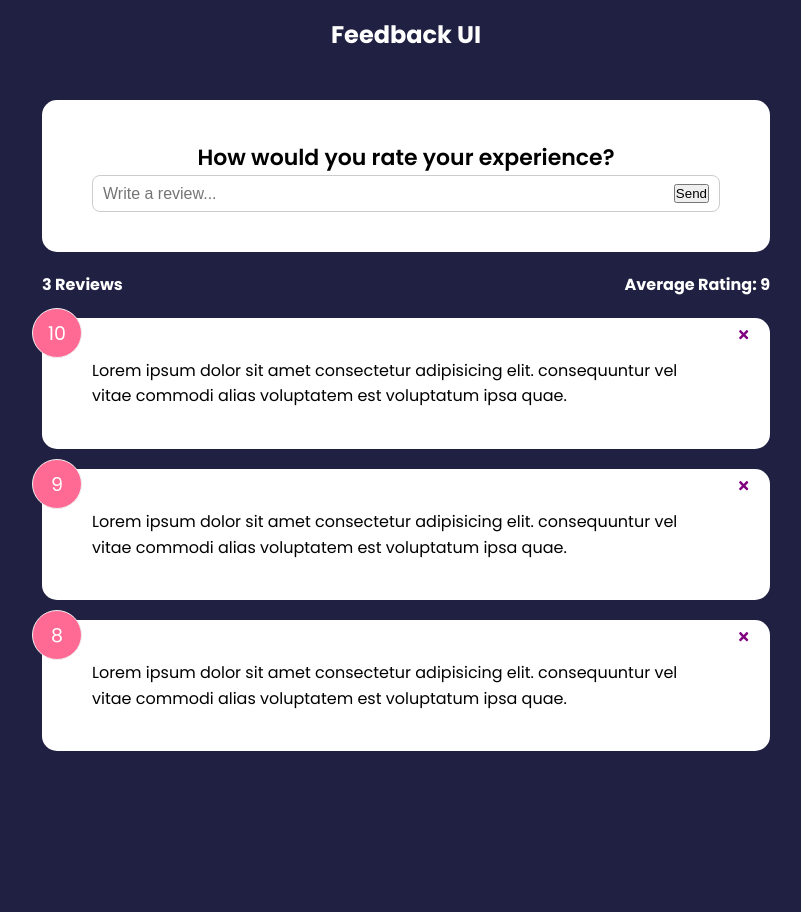
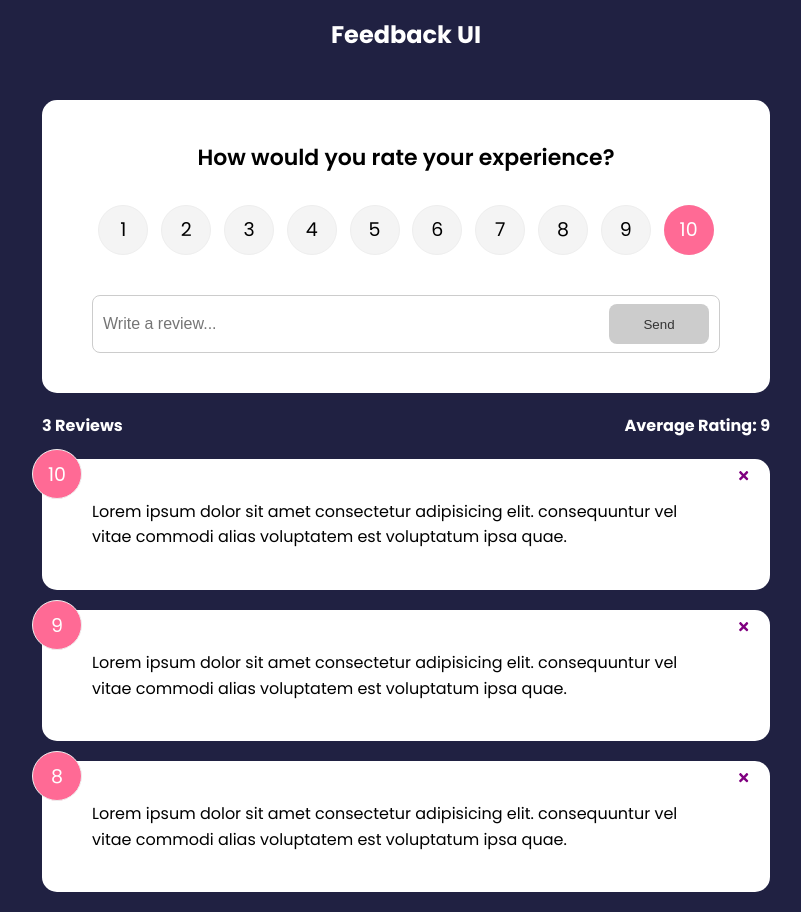
Before and after one commit to danipereiracodes/feedback-box, a React (Create React App) app: page / in a window 1280 px wide. Shown: the whole page, without its empty margins (234-1035 px from the left). Before the commit the page ends 800 px from the top, so only its background shows below. Built offline with nearby package versions, Linux system fonts and the light colour scheme.

Commit message:
added rating component with radio inputs and add its logic

```diff
--- a/package.json
+++ b/package.json
@@ -9,7 +9,9 @@
     "react": "^18.2.0",
     "react-dom": "^18.2.0",
     "react-icons": "^4.7.1",
+    "react-router-dom": "^6.5.0",
     "react-scripts": "5.0.1",
+    "uuid": "^9.0.0",
     "web-vitals": "^2.1.4"
   },
   "scripts": {
@@ -35,5 +37,8 @@
       "last 1 firefox version",
       "last 1 safari version"
     ]
+  },
+  "devDependencies": {
+    "framer-motion": "^4.1.17"
   }
 }
--- a/src/App.js
+++ b/src/App.js
@@ -1,14 +1,26 @@
 import React from "react";
+import { BrowserRouter, Routes, Route } from 'react-router-dom'
+import { v4 as uuidv4 } from 'uuid'
 import { useState } from "react";
 import Header from "./components/Header";
 import FeedbackList from "./components/FeedbackList";
 import FeedbackData from "./data/FeedbackData";
 import FeedbackStats from "./components/FeedbackStats";
 import FeedbackForm from "./components/FeedbackForm";
+import AboutPage from "./pages/AboutPage";
+
 
 
 const App = () => {
     const [feedback, setFeedback] = useState(FeedbackData)
+
+
+    const handleAdd = (newFeedback) => {
+        newFeedback.id = uuidv4()
+
+        setFeedback([newFeedback, ...feedback]);
+    }
+
 
     const deleteFeedback = (id) => {
         if (window.confirm('Are you sure you want to delete this item?')) {
@@ -16,16 +28,30 @@ const App = () => {
         }
     }
 
+
+
     return (
-        <>
-        <Header title='Feedback UI'/>
-        <div className="container">
-        <FeedbackForm />
-        <FeedbackStats feedback={feedback} />
-        <FeedbackList feedback={feedback} handleDelete={deleteFeedback} />
+        <BrowserRouter>
 
-        </div>
-        </>
+            <Header title='Feedback UI' />
+            <div className="container">
+
+                <Routes>
+                    <Route path='/' element={
+                        <>
+                            <FeedbackForm handleAdd={handleAdd} />
+                            <FeedbackStats feedback={feedback} />
+                            <FeedbackList feedback={feedback} handleDelete={deleteFeedback} />
+                        </>}
+                    />
+
+
+                    <Route path='/about' element={<AboutPage />}></Route>
+                </Routes>
+            </div>
+
+        </BrowserRouter>
+
     )
 }
 
--- a/src/components/FeedbackForm.js
+++ b/src/components/FeedbackForm.js
@@ -1,23 +1,54 @@
 import React from 'react'
 import Card from './shared/Card'
 import { useState } from 'react'
+import Button from './shared/Button'
+import RatingSelect from './RatingSelect'
 
-function FeedbackForm() {
+function FeedbackForm({handleAdd}) {
     const [text, setText] = useState('')
+    const [message, setMessage] = useState('')
+    const [btnDisabled, setBtnDisabled] = useState(true)
+    const [rating, setRating] = useState(10)
 
     const handleChange = (e) => {
+
+        if(text === '') {
+            setBtnDisabled(true)
+            setMessage(null)
+        } else if(text !== '' && text.trim().length <= 10) {
+            setMessage('Review must contain at least 10 characters')
+            setBtnDisabled(true)
+        } else {
+            setBtnDisabled(false)
+            setMessage(null)
+        }
+
         setText(e.target.value)
+    }
+
+    const handleSubmit = (e) => {
+        e.preventDefault()
+        if(text.trim().length > 10) {
+            const newFeedback = {
+                text,
+                rating
+            }
+            handleAdd(newFeedback);
+
+            setText('')
+        }
     }
 
   return (
     <Card>
-        <form>
+        <form onSubmit={handleSubmit}>
             <h2>How would you rate your experience?</h2>
-            {/* Todo rating component */}
+            <RatingSelect rating={rating} setRating={setRating} />
             <div className='input-group'>
              <input type='text' placeholder='Write a review...' onChange={handleChange} value={text}/>
-             <button type='submit'>Send</button>
+             <Button type='submit' isDisabled={btnDisabled}>Send</Button>
             </div>
+            {message && <div className="message">{message}</div>}
         </form>
     </Card>
   )
--- a/src/components/FeedbackList.js
+++ b/src/components/FeedbackList.js
@@ -1,5 +1,6 @@
 import FeedbackItem from "./FeedbackItem"
 import PropTypes from 'prop-types'
+import {motion, AnimatePresence} from 'framer-motion'
 
 
 function FeedbackList({feedback, handleDelete}) {
@@ -8,9 +9,18 @@ function FeedbackList({feedback, handleDelete}) {
     }
   return (
     <div className="feedback-list">
+        <AnimatePresence>
         {feedback.map((item) => (
+            <motion.div
+            key={item.id}
+            initial={{opacity:0}}
+            animate={{opacity:1}}
+            exit={{opacity:0}}
+            >
             <FeedbackItem key={item.id} item={item} handleDelete={handleDelete}/>
+            </motion.div>
         ))}
+        </AnimatePresence>
     </div>
   )
 }
--- a/src/components/FeedbackStats.js
+++ b/src/components/FeedbackStats.js
@@ -18,7 +18,7 @@ function FeedbackStats({feedback}) {
 FeedbackStats.propTypes = {
     feedback: PropTypes.arrayOf(
         PropTypes.shape({
-            id: PropTypes.number.isRequired,
+            id: PropTypes.number.isRequired ,
 
             text:PropTypes.string.isRequired
         })
--- /dev/null
+++ b/src/components/RatingSelect.js
@@ -0,0 +1,129 @@
+
+
+function RatingSelect({rating, setRating}) {
+
+    const handleChange = (e) => {
+
+        setRating(+e.currentTarget.value)
+
+      }
+
+
+
+  return (
+    <ul className="rating">
+        <li>
+            <input
+            type='radio'
+            id="num1"
+            value={1}
+            name='rating'
+            onChange={handleChange}
+            checked={rating === 1}
+            />
+            <label htmlFor="num1">1</label>
+        </li>
+        <li>
+            <input
+            type='radio'
+            id="num2"
+            value={2}
+            name='rating'
+            onChange={handleChange}
+            checked={rating === 2}
+            />
+            <label htmlFor="num2">2</label>
+        </li>
+        <li>
+            <input
+            type='radio'
+            id="num3"
+            value={3}
+            name='rating'
+            onChange={handleChange}
+            checked={rating === 3}
+            />
+            <label htmlFor="num3">3</label>
+        </li>
+        <li>
+            <input
+            type='radio'
+            id="num4"
+            name='rating'
+            value={4}
+            onChange={handleChange}
+            checked={rating === 4}
+            />
+            <label htmlFor="num4">4</label>
+        </li>
+        <li>
+            <input
+            type='radio'
+            id="num5"
+            value={5}
+            name='rating'
+            onChange={handleChange}
+            checked={rating === 5}
+            />
+            <label htmlFor="num5">5</label>
+        </li>
+        <li>
+            <input
+            type='radio'
+            id="num6"
+            value={6}
+            name='rating'
+            onChange={handleChange}
+            checked={rating === 6}
+            />
+            <label htmlFor="num6">6</label>
+        </li>
+        <li>
+            <input
+            type='radio'
+            id="num7"
+            value={7}
+            name='rating'
+            onChange={handleChange}
+            checked={rating === 7}
+            />
+            <label htmlFor="num7">7</label>
+        </li>
+        <li>
+            <input
+            type='radio'
+            id="num8"
+            value={8}
+            name='rating'
+            onChange={handleChange}
+            checked={rating === 8}
+            />
+            <label htmlFor="num8">8</label>
+        </li>
+        <li>
+            <input
+            type='radio'
+            id="num9"
+            value={9}
+            name='rating'
+            onChange={handleChange}
+            checked={rating === 9}
+            />
+            <label htmlFor="num9">9</label>
+        </li>
+        <li>
+            <input
+            type='radio'
+            id="num10"
+            value={10}
+            name='rating'
+            onChange={handleChange}
+            checked={rating === 10}
+            />
+            <label htmlFor="num1">10</label>
+        </li>
+    </ul>
+  )
+}
+
+export default RatingSelect
--- /dev/null
+++ b/src/components/shared/Button.js
@@ -0,0 +1,25 @@
+import React from 'react'
+import PropTypes from 'prop-types'
+
+function Button({children, version, type, isDisabled}) {
+  return (
+    <button type={type} disabled={isDisabled} className={`btn btn-${version}`}>
+    {children}
+    </button>
+  )
+}
+
+Button.defaultProps = {
+    version: 'primary',
+    type: 'button',
+    isDisabled: false
+}
+
+Button.propTypes = {
+    children: PropTypes.node.isRequired,
+    version: PropTypes.string,
+    type: PropTypes.string,
+    isDisabled: PropTypes.bool,
+}
+
+export default Button
--- /dev/null
+++ b/src/pages/AboutPage.js
@@ -0,0 +1,17 @@
+import Card from "../components/shared/Card"
+
+function AboutPage() {
+    return (
+        <Card>
+            <h1>
+                About Page
+            </h1>
+            <p>Where does it come from?
+                Contrary to popular belief, Lorem Ipsum is not simply random text. It has roots in a piece of classical Latin literature from 45 BC, making it over 2000 years old. Richard McClintock, a Latin professor at Hampden-Sydney College in Virginia, looked up one of the more obscure Latin words, consectetur, from a Lorem Ipsum passage, and going through the cites of the word in classical literature, discovered the undoubtable source. Lorem Ipsum comes from sections 1.10.32 and 1.10.33 of "de Finibus Bonorum et Malorum" (The Extremes of Good and Evil) by Cicero, written in 45 BC. This book is a treatise on the theory of ethics, very popular during the Renaissance. The first line of Lorem Ipsum, "Lorem ipsum dolor sit amet..", comes from a line in section 1.10.32.
+
+                The standard chunk of Lorem Ipsum used since the 1500s is reproduced below for those interested. Sections 1.10.32 and 1.10.33 from "de Finibus Bonorum et Malorum" by Cicero are also reproduced in their exact original form, accompanied by English versions from the 1914 translation by H. Rackham.</p>
+        </Card>
+    )
+}
+
+export default AboutPage
```
Also changed, not shown: 1 other file (tests, documents, lock files or other folders).
